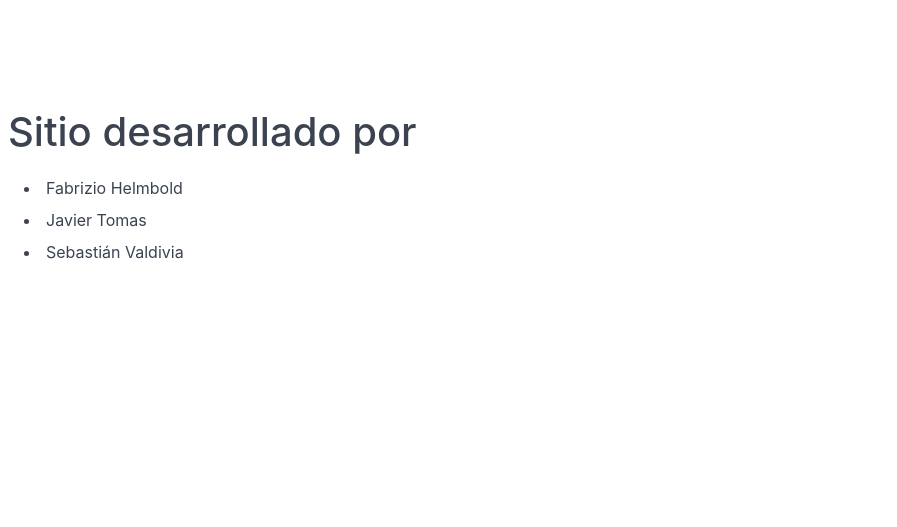
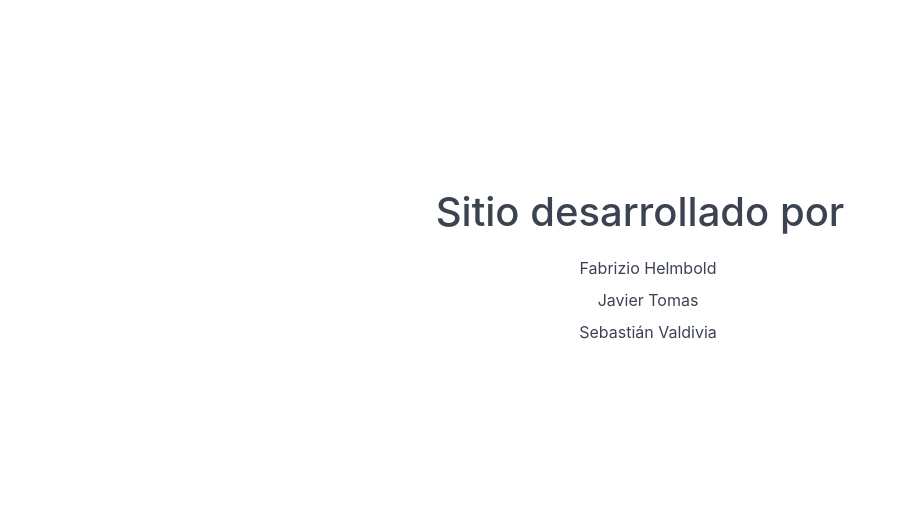
Before and after one commit to Courier-Seba/UrquizaNoticias, a Django app: page /nos/ in a window 1280 px wide. Shown: the part 56-583 px from the top of the page, without its empty margins (0-897 px from the left). Run offline with Django 3.2, Linux system fonts and the light colour scheme.

Commit message:
Remove list style in about us

```diff
--- a/templates/us.html
+++ b/templates/us.html
@@ -3,10 +3,10 @@
 {% block title %}Nosotros{% endblock %}
 
 {% block content %}
-<div class="hero ">
-  <div class="hero-body">
+<div class="hero hero-lg">
+  <div class="hero-body text-center">
     <h1>Sitio desarrollado por</h1>
-    <ul>
+    <ul style="list-style-type: none">
         <li>Fabrizio Helmbold</li>
         <li>Javier Tomas</li>
         <li>Sebastián Valdivia</li>
```
